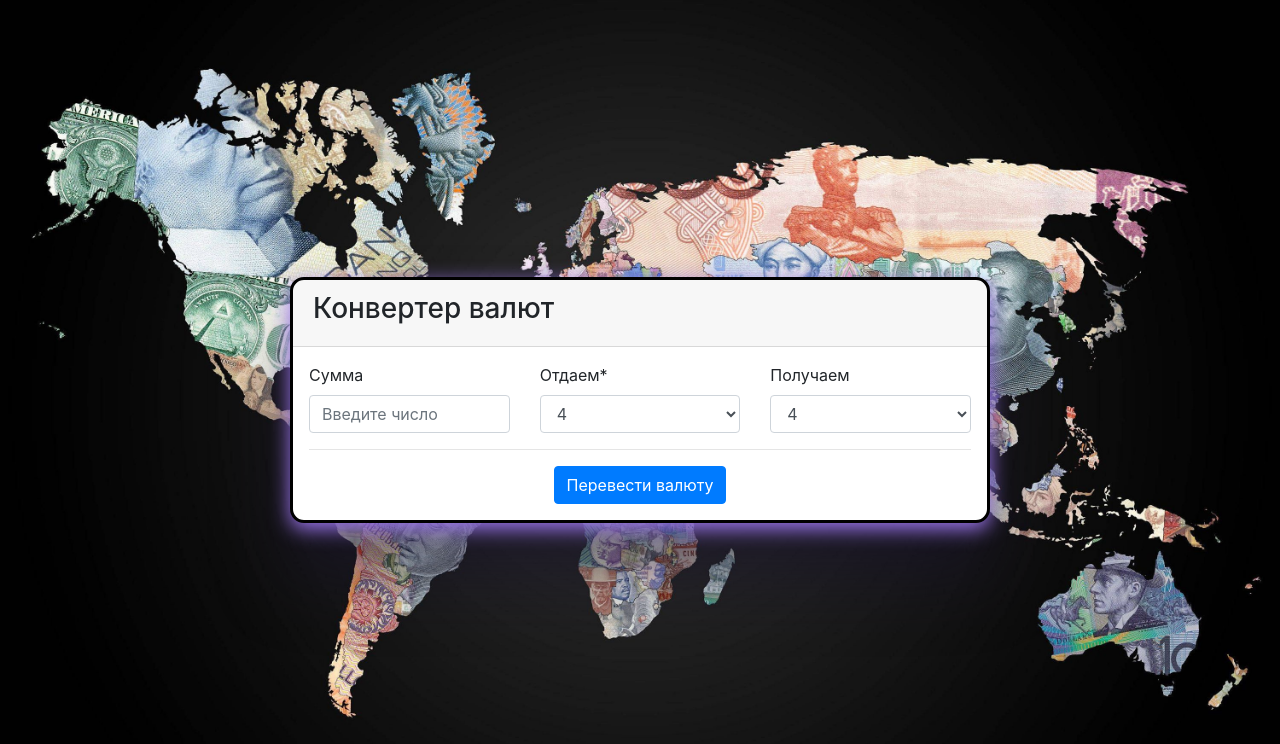
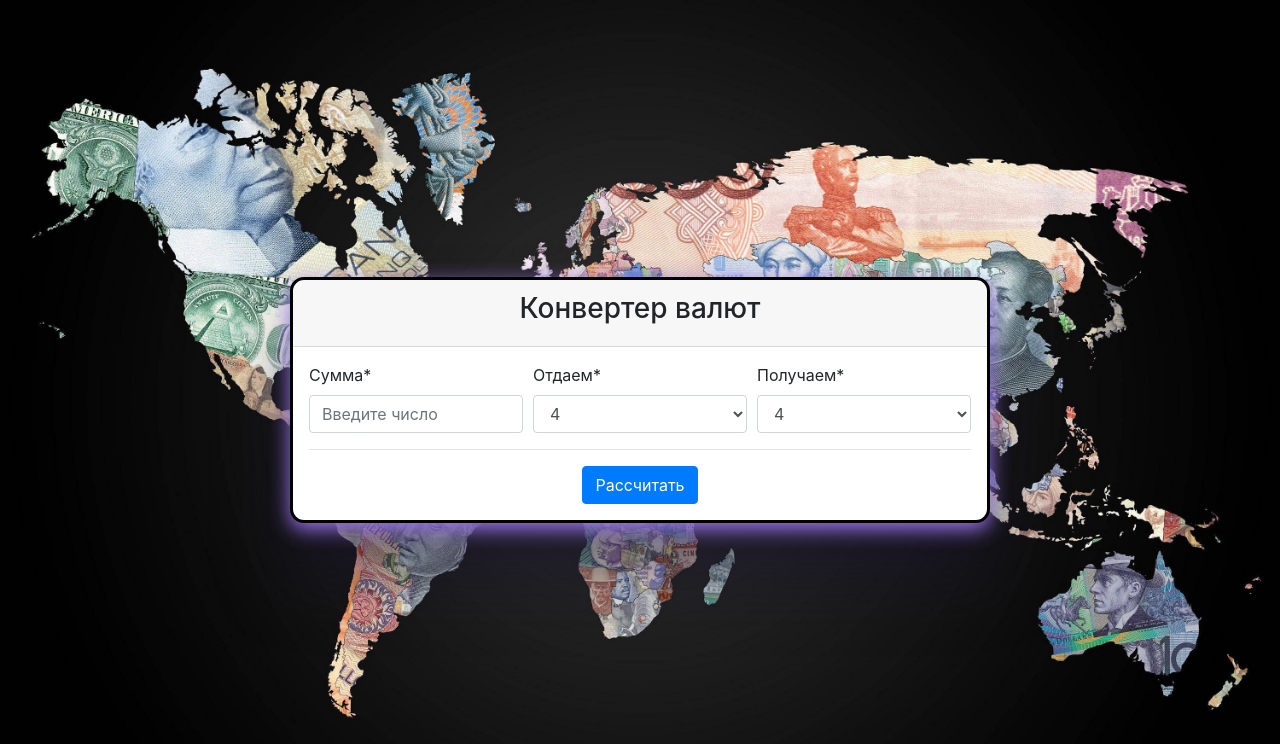
Before and after one commit to DemonMaike/first_dj_project, a Django app: page / in a window 1280 px wide. Shown: the top 744 px of the page. Run offline with Django 4.2, Linux system fonts and the light colour scheme; tables that the repository leaves empty hold one stand-in row (values such as "Sample post"); a database or web service that is not in the repository returns one stand-in record (values such as "Sample title"); data that the repository does not hold is empty; some libraries are stand-ins or nearby versions.

Commit message:
fixed trable in from, curriencies is save

```diff
--- a/money_converter/moneys_converter/views.py
+++ b/money_converter/moneys_converter/views.py
@@ -11,24 +11,26 @@ def exchange(request):
     if request.method == 'GET':
 
         context = {
-            'currencies':currencies,
+            'currencies':currencies
+
         }
 
         return render(request, 'moneys_converter/index.html', context)
 
     if request.method == "POST":
 
-        form_amount = float(request.POST.get('form-amount'))
+        from_amount = float(request.POST.get('from-amount'))
         from_curr = request.POST.get('from-curr')
         to_curr = request.POST.get('to-curr')
 
-        converted_amount = round((currencies[to_curr] / currencies[from_curr]) * float(form_amount), 2)
+        converted_amount = round((currencies[to_curr] / currencies[from_curr]) * float(from_amount), 2)
 
         context = {
-            "form_amount": form_amount,
+            "from_amount": from_amount,
             "from_curr": from_curr,
             "to_curr": to_curr,
             "converted_amount": converted_amount,
+            'currencies': currencies
         }
 
         return render(request, 'moneys_converter/index.html', context)
--- a/money_converter/templates/moneys_converter/index.html
+++ b/money_converter/templates/moneys_converter/index.html
@@ -1,32 +1,32 @@
 {% extends 'base.html' %}
 
 {% block content %}
-<div class = "container">
-    <div class = "row">
-        <div class = "card box-shadow m-2 form-wrap">
-            <div class = "card-header text center">
-                <h3>Конвертер валют</h3>
+    <div class="container">
+        <div class="row">
+            <div class="card box-shadow m-2 form-wrap">
+                <div class="card-header text-center">
+                    <h3>Конвертер валют </h3>
                 </div>
-            <form id="form" class="p-3" action="" method="POST">
+                <form id="form" class="p-3" action='' method="POST">
                     {% csrf_token %}
-                <div class = "form row">
+                    <div class="form-row">
                         <div class="form-group col-md-4 mb-0">
-                        <label for="amount">Сумма</label>
-                        <input id="amount" type="number" class="form-control" placeholder="Введите число" {% if form_amount %} value="{{form_amount}}" {%  endif %} name="form-amount">
+                            <label for="amount">Сумма*</label>
+                            <input id='amount' type="number" class="form-control" placeholder="Введите число" {% if from_amount %} value="{{ from_amount }}" {% endif %} name="from-amount">
                         </div>
                         <div class="form-group col-md-4 mb-0">
-                        <label for="from-curr">Отдаем*</label>
-                        <select class="form-control" name="from-curr" id="from-curr" value="{{ from_curr }}">
+                            <label for="from_curr">Отдаем*</label>
+                            <select class="form-control" id="from_curr" name="from-curr" value="{{ from_curr }}">
                                 {% for curr in currencies %}
                                     <option value="{{ curr }}" {% if from_curr == curr %}selected{% endif %}>{{ curr }}</option>
-                            {%  endfor %}
+                                {% endfor %}
                             </select>
                         </div>
                         <div class="form-group col-md-4 mb-0">
-                        <label for="to-curr">Получаем</label>
-                        <select class="form-control" name="to-curr" id="to-curr" value="{{ to_curr }}">
+                            <label for="to-curr">Получаем*</label>
+                            <select class="form-control" id="to-curr" name="to-curr" value="{{ to_curr }}">
                                 {% for curr in currencies %}
-                                <option value="{{ curr }}" {% if to_curr == curr %}selected{% endif %} >{{ curr }}</option>
+                                    <option value="{{ curr }}" {% if to_curr == curr %}selected{% endif %}>{{ curr }}</option>
                                 {% endfor %}
                             </select>
                         </div>
@@ -35,16 +35,16 @@
                     {% if converted_amount %}
                         <div class="card col-6 p-0 m-auto">
                             <div class="card-header text-center">
-                            <h5>Отдаем <b>{{ from_curr }}</b> Получаем <b>{{ to_curr }}</b></h5>
+                                    <h5>Отдаем <b>{{ from_curr }}</b> Получаем
+                                        <b>{{ to_curr }}</b></h5>
                             </div>
                             <div class="card-body">
-                            {{converted_amount}}
+                                {{ converted_amount }}
                             </div>
                         </div>
                     {% endif %}
-
                     <div class="submit-btn mt-3">
-                    <button type="submit" class="btn btn-primary">Перевести валюту</button>
+                        <button type="submit" class="btn btn-primary">Рассчитать</button>
                     </div>
                 </form>
             </div>
```
Lines whose indentation alone changed are shown as unchanged.
